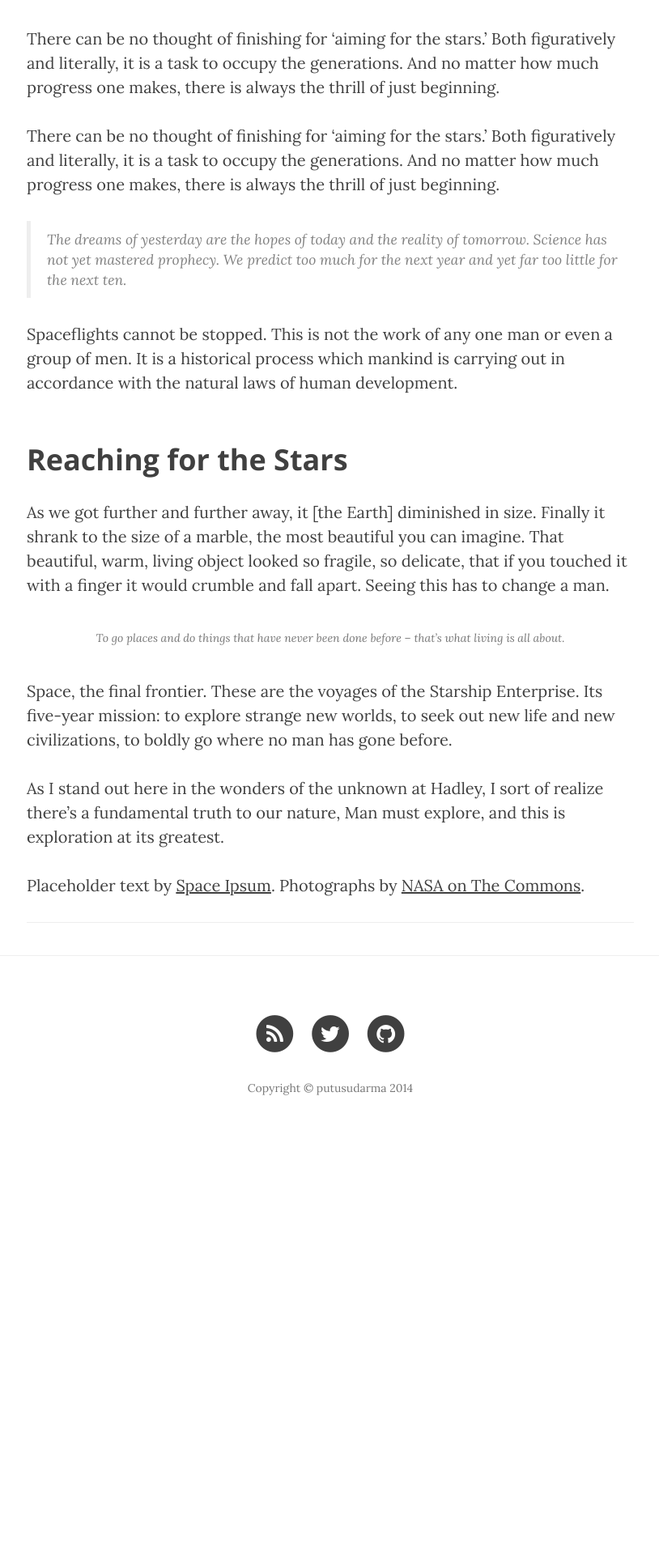
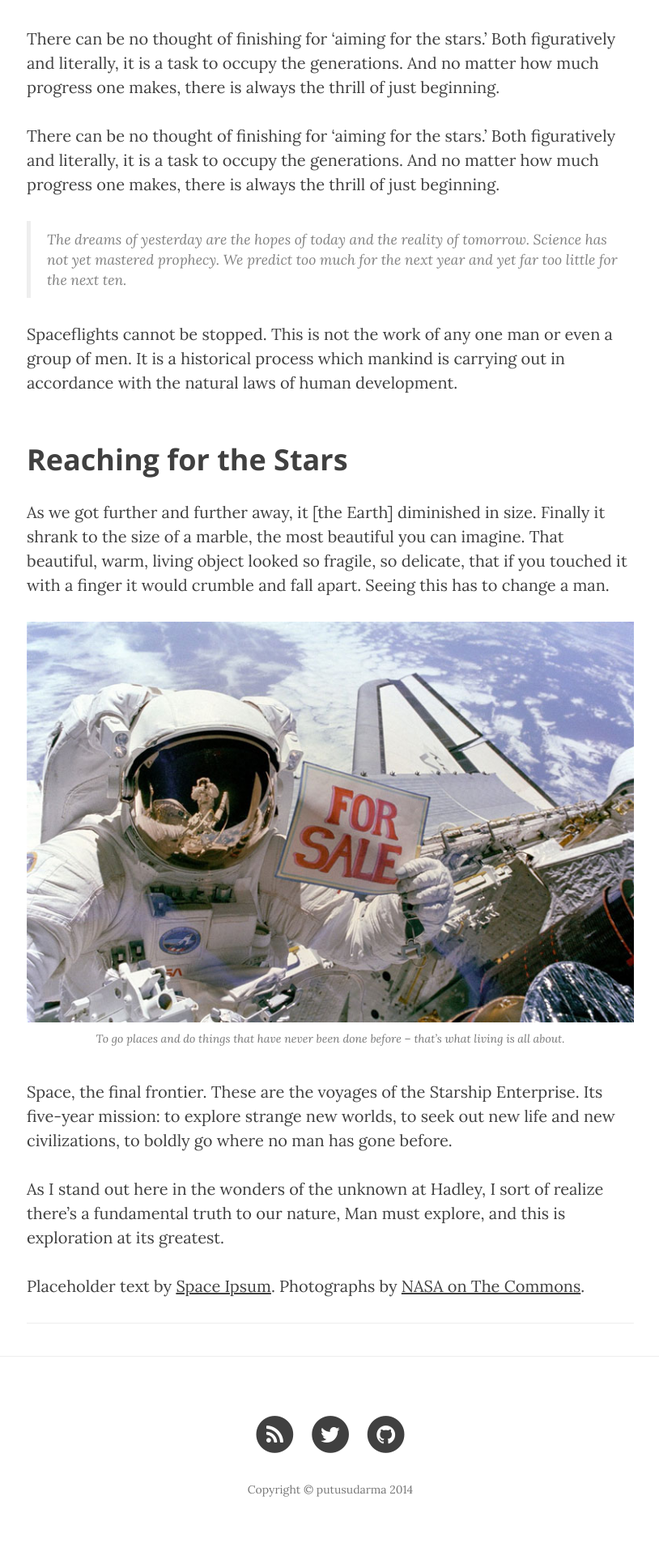
Before and after one commit to mafaik/mafaik.github.io, a Jekyll site: the page built from _posts/2014-10-14-man-must-explore.markdown, in a window 1280 px wide. Shown: the part 1433-3349 px from the top of the page at 81% size, without its empty margins (232-1046 px from the left). Built offline with Jekyll 4.4.1, drawn with Linux system fonts in a browser that asks for light colours; nearby versions of some CDN libraries; before the commit the page ends 2853 px from its top, so only the background shows below that.

Commit message:
edit entry

```diff
--- a/_posts/2014-10-14-man-must-explore.markdown
+++ b/_posts/2014-10-14-man-must-explore.markdown
@@ -33,7 +33,7 @@ category:	"general"
 <p>As we got further and further away, it [the Earth] diminished in size. Finally it shrank to the size of a marble, the most beautiful you can imagine. That beautiful, warm, living object looked so fragile, so delicate, that if you touched it with a finger it would crumble and fall apart. Seeing this has to change a man.</p>
 
 <a href="#">
-    <img class="img-responsive" src="{{ site.baseurl }}/img/post/post-sample-image.jpg" alt="">
+    <img class="img-responsive" src="{{ site.baseurl }}/img/posts/post-sample-image.jpg" alt="">
 </a>
 <span class="caption text-muted">To go places and do things that have never been done before – that’s what living is all about.</span>
 
```
